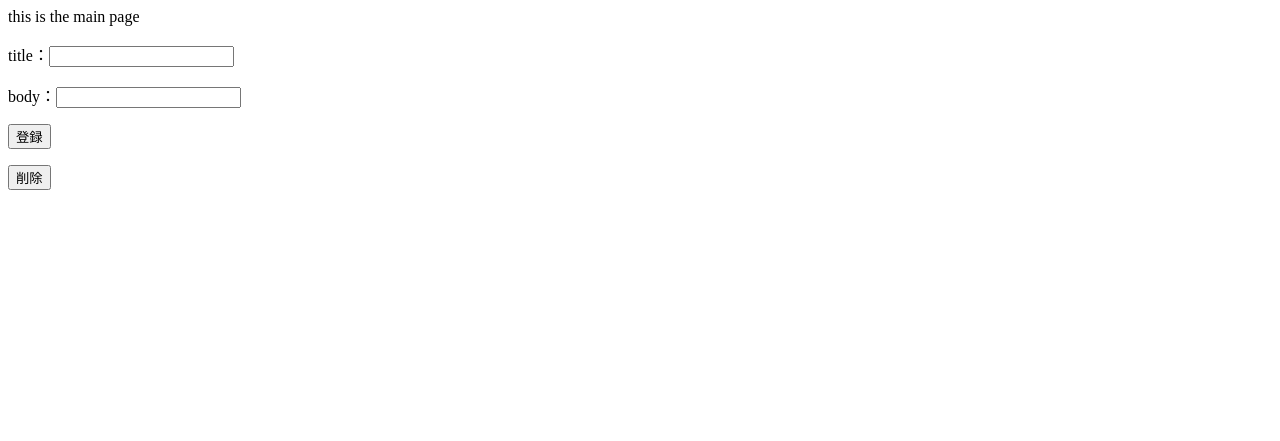
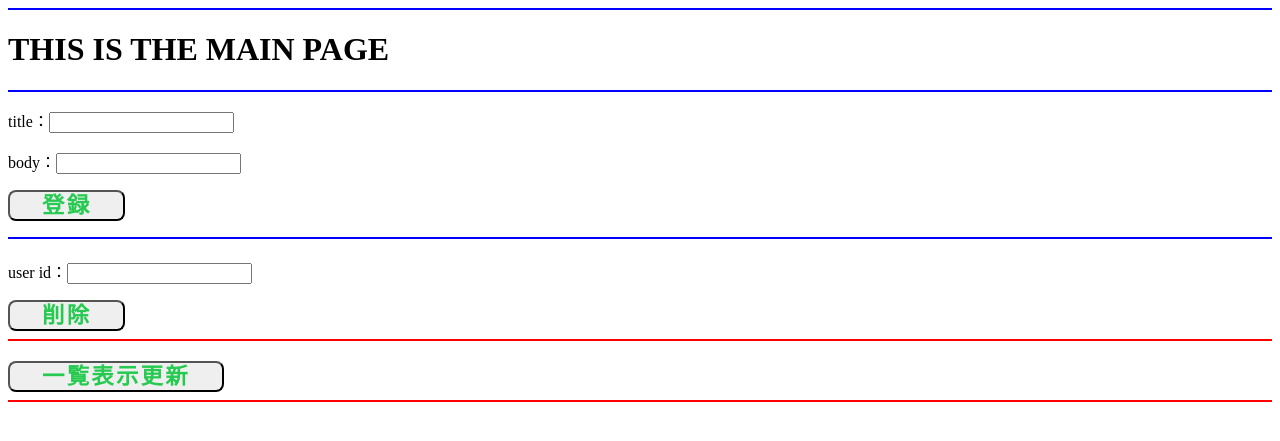
Before and after one commit to tutorialyuki/test, a Flask app: page / in a window 1280 px wide. Shown: the top 441 px of the page. Run offline with Flask 3, Linux system fonts and the light colour scheme.

Commit message:
1.一覧表示処理を追加 2.ユーザーIDで削除するよう変更 3.エラー処理を追加

```diff
--- a/app.py
+++ b/app.py
@@ -18,7 +18,7 @@
     print('index start')
     return render_template("index.html")
 
-#test
+#メイン画面表示
 @app.route("/login", methods=['GET'])
 def login():
     print('login start')
@@ -41,6 +41,7 @@
 
     return jsonify({'responce':res})
 
+#ユーザー登録
 @app.route("/regist", methods=['POST'])
 def regist():
     print('regist start')
@@ -65,17 +66,18 @@
 
     return render_template('regist.html', title=title, body=body)
 
+#ユーザー削除
 @app.route("/delete", methods=['DELETE'])
 def delete_user():
     print('delete start')
 
-    p1 = request.args.get('title')
-    p2 = request.args.get('body')
+    id = request.args.get('user_id')
     ret = 'NONE'
     session.begin()
     try:
         # データの削除
-        data = session.query(Users).filter(and_(Users.title == p1, Users.body == p2)).first()
+        #data = session.query(Users).filter(and_(Users.title == p1, Users.body == p2)).first()
+        data = session.query(Users).filter(and_(Users.id == id)).first()
         if data is not None:
             session.delete(data)
             session.commit()
@@ -83,13 +85,21 @@
     except Exception as e:
         print(f"Error: {e}")
         session.rollback()
-        ret = 'NG'
+        session.close()  # セッションを閉じる
+        return render_template('err.html', id=id)
     finally:
         print('finally')
 
+    if ret == 'NONE':
+        session.close()  # セッションを閉じる
+        return jsonify({'responce':'NG'}), 404
+
+    # データ全取得
+    users = session.query(Users).all()
     session.close()  # セッションを閉じる
-    return jsonify({'result': ret})
+    return render_template('list.html', users=users)
 
+#ユーザー一覧取得
 @app.route("/get_all", methods=['GET'])
 def get_all():
     print('get_all start')
@@ -99,7 +109,7 @@
         # データ全取得
         users = session.query(Users).all()
         for user in users:
-            res.append({'title':user.title, 'body':user.body})
+            res.append({'id':user.id, 'title':user.title, 'body':user.body})
 
     except Exception as e:
         print(f"Error: {e}")
@@ -107,7 +117,6 @@
     finally:
         print('finally')
         session.close()  # セッションを閉じる
-        #return jsonify({'responce':res})
         return render_template('list.html', users=users)
 
 if __name__ == ('__main__'):
--- /dev/null
+++ b/static/css/style.css
@@ -0,0 +1,13 @@
+input[type=submit],
+button {
+    font-size: 1.4rem;
+    font-weight: 700;
+    line-height: 0.5;
+    padding: 0.5rem 2rem;
+    cursor: pointer;
+    user-select: none;
+    transition: all 0.3s;
+    letter-spacing: 0.1em;
+    color: #27ca50;
+    border-radius: 0.5rem;
+  }
--- /dev/null
+++ b/static/js/user_management.js
@@ -0,0 +1,50 @@
+/**
+ * ユーザー管理
+ */
+
+/**
+ * 削除処理
+ */
+function deleteUser() {
+  console.log('deleteUser');
+  var id = $('input[name="user_id"]').val();
+
+  var xhr = new XMLHttpRequest();
+  var url = "http://127.0.0.1:5000/delete?user_id=" + id;
+  xhr.open('DELETE', url);
+  xhr.onreadystatechange = function () {
+    if (xhr.readyState === 4) {
+      if (xhr.status === 200) {
+        // 削除成功、サーバーからのレスポンスを処理する
+        const list = document.getElementById("user_list");
+        list.innerHTML = xhr.response;
+      } else if (xhr.status === 404) {
+        // 削除失敗
+        alert('削除するデータがありません。');
+      } else {
+        // 削除失敗
+        const error = document.getElementById("error");
+        error.innerHTML = xhr.response;
+      }
+    }
+  };
+  xhr.send();
+}
+
+/**
+ * 一覧表示処理
+ */
+function getAllUser() {
+  console.log('getAllUser');
+  var xhr = new XMLHttpRequest();
+  var url = "http://127.0.0.1:5000/get_all";
+  xhr.open('GET', url);
+  xhr.onreadystatechange = function () {
+    if (xhr.readyState === 4 && xhr.status === 200) {
+      // サーバーからのレスポンスを表示する
+      const list = document.getElementById("user_list");
+      list.innerHTML = xhr.response;
+    }
+  };
+  xhr.send();
+}
--- a/templates/index.html
+++ b/templates/index.html
@@ -3,42 +3,38 @@
 
 <head>
   <script src="//code.jquery.com/jquery-1.12.1.min.js"></script>
+  <script src="/static/js/user_management.js"></script>
+  <link rel="stylesheet" href="/static/css/style.css">
 </head>
 
 <body>
-  this is the main page
+  <hr color="blue"> <!-- ラインを引く -->
+  <h1>THIS IS THE MAIN PAGE</h1>
+
+  <!-- 登録 -->
+  <hr color="blue"> <!-- ラインを引く -->
   <form method="POST" action="regist">
     <p>title：<input type="text" name="title"></p>
     <p>body：<input type="text" name="body"></p>
     <p><input type="submit" value="登録"></p>
   </form>
-  <button type="button" onclick="deleteUser()">削除</button>
+
+  <!-- 削除 -->
+  <hr color="blue"> <!-- ラインを引く -->
+  <div style="margin-top: 20px;">
+    <p>user id：<input type="text" name="user_id"></p>
+    <button type="button" onclick="deleteUser()">削除</button>
+    <div id="error"></div>
+  <div>
+
+  <!-- 一覧表示 -->
+  <hr color="red"> <!-- ラインを引く -->
+  <div style="margin-top: 20px;">
+    <button type="button" onclick="getAllUser()">一覧表示更新</button>
+    <div id="user_list"></div>
+  <div>
+
+  <hr color="red"> <!-- ラインを引く -->
 </body>
 
-<script>
-
-function deleteUser() {
-  console.log('deleteUser');
-  var t = $('input[name="title"]').val();
-  var b = $('input[name="body"]').val();
-
-  var xhr = new XMLHttpRequest();
-  var url = "http://127.0.0.1:5000/delete?title=" + t + '&body=' + b;
-  xhr.open('DELETE', url);
-  xhr.onreadystatechange = function() {
-      if (xhr.readyState === 4 && xhr.status === 200) {
-          // サーバーからのレスポンスを処理する
-          console.log('deleteUser');
-      }
-  };
-  xhr.send();
-}
-
-function getAllUser() {
-
-
-}
-
-</script>
-
 </html>
--- a/templates/list.html
+++ b/templates/list.html
@@ -4,7 +4,7 @@
 <body>
   <ul>
     {% for user in users %}
-    <li>{{ user.title }} : {{user.body}}</li>
+    <li>{{ user.id }} : {{ user.title }} {{user.body}}</li>
     {% endfor %}
   </ul>
 </body>
--- a/templates/regist.html
+++ b/templates/regist.html
@@ -1,2 +1,4 @@
+<p>登録が完了しました。</p>
 <p>title: {{title}}</p>
 <p>body: {{body}}</p>
+<button type="button" onclick="window.history.back()">前のページに戻る</button>
```
Also changed, not shown: templates/err.html (added, +7 -0 lines).
